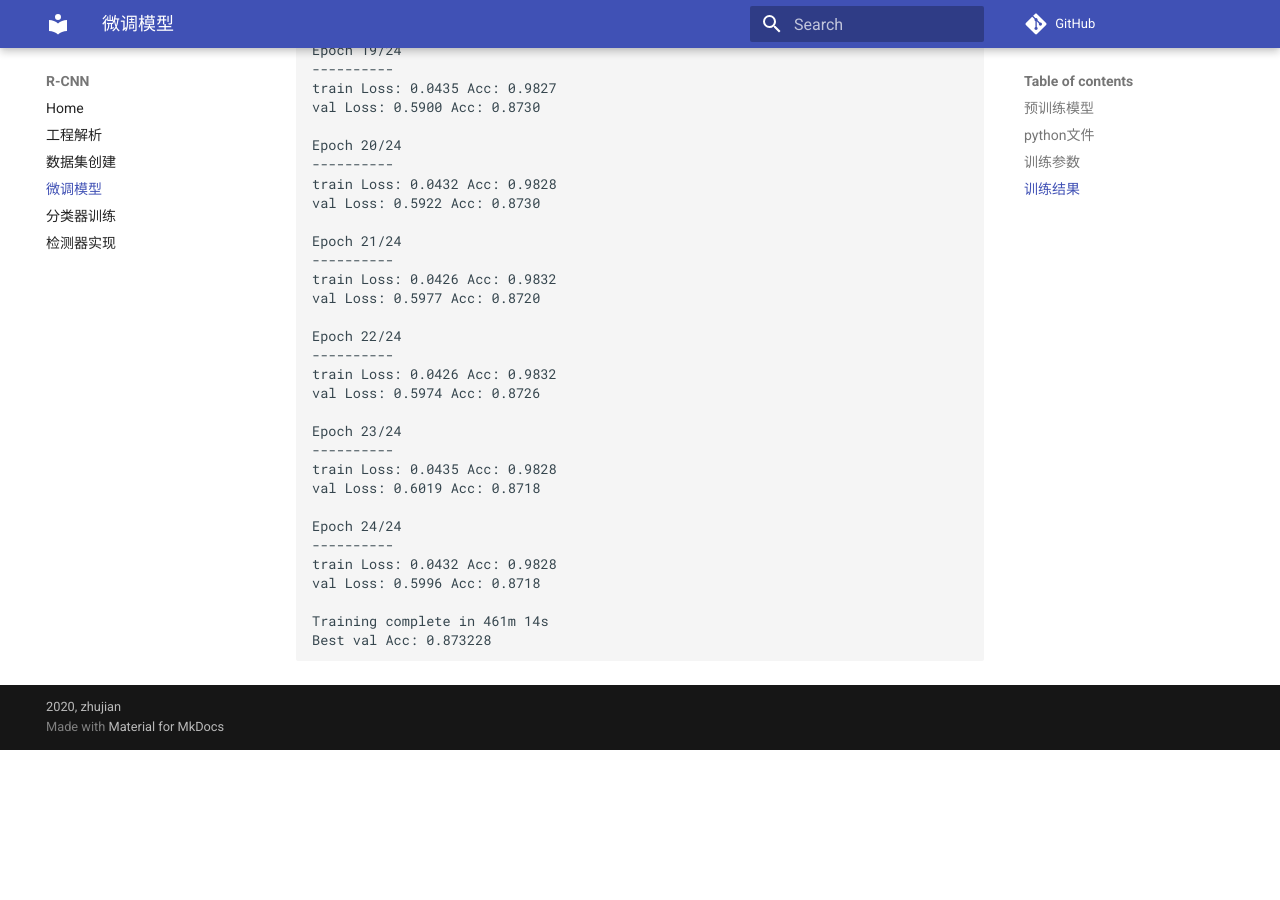
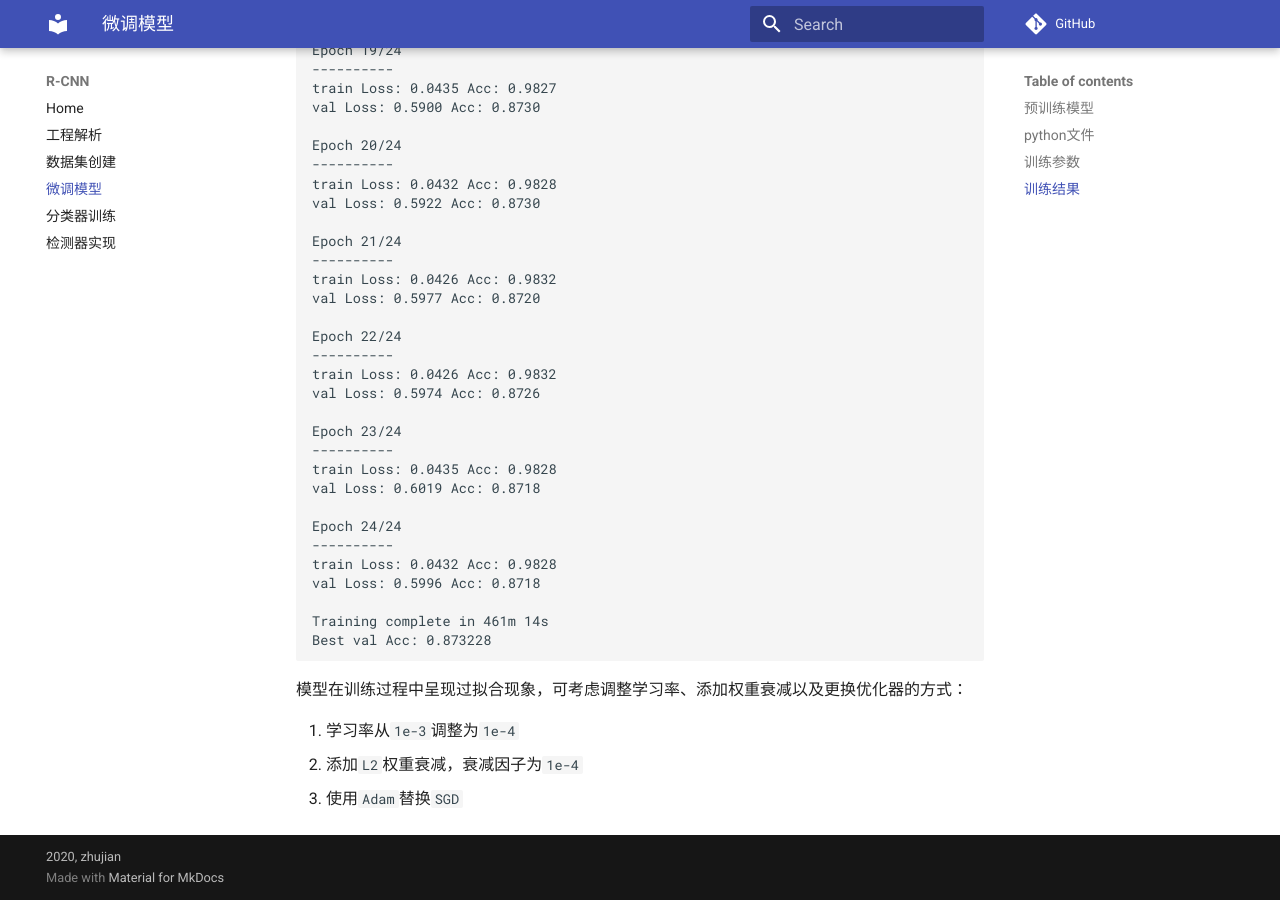
Before and after one commit to object-detection-algorithm/R-CNN, an MkDocs documentation site: the page built from docs/微调模型.md, in a window 1280 px wide and 900 px high, scrolled down 2749 px. Built offline with MkDocs 1.6.1 and Material for MkDocs 9.7.7, drawn with Linux system fonts in a browser that asks for light colours; comment, search, counter and statistics services are not loaded; before the commit the page ends 3499 px from its top, so only the background shows below that.

Commit message:
docs(r-cnn): 添加训练结果分析

````diff
--- a/docs/微调模型.md
+++ b/docs/微调模型.md
@@ -157,3 +157,9 @@ val Loss: 0.5996 Acc: 0.8718
 Training complete in 461m 14s
 Best val Acc: 0.873228
 ```
+
+模型在训练过程中呈现过拟合现象，可考虑调整学习率、添加权重衰减以及更换优化器的方式：
+
+1. 学习率从`1e-3`调整为`1e-4`
+2. 添加`L2`权重衰减，衰减因子为`1e-4`
+3. 使用`Adam`替换`SGD`
````
Also changed, not shown: docs/index.md (+2 -0 lines), docs/分类器训练.md (+2 -0 lines).
